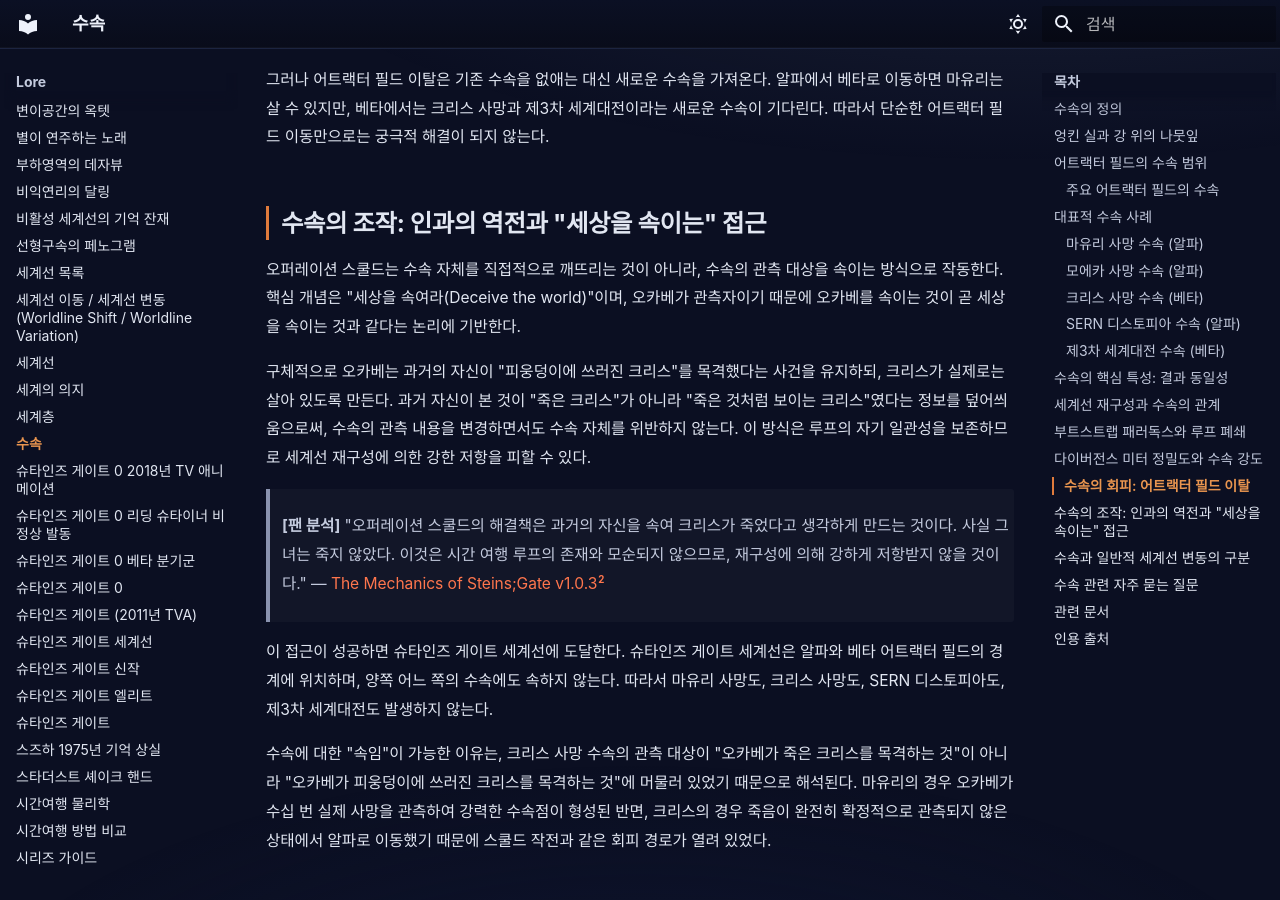
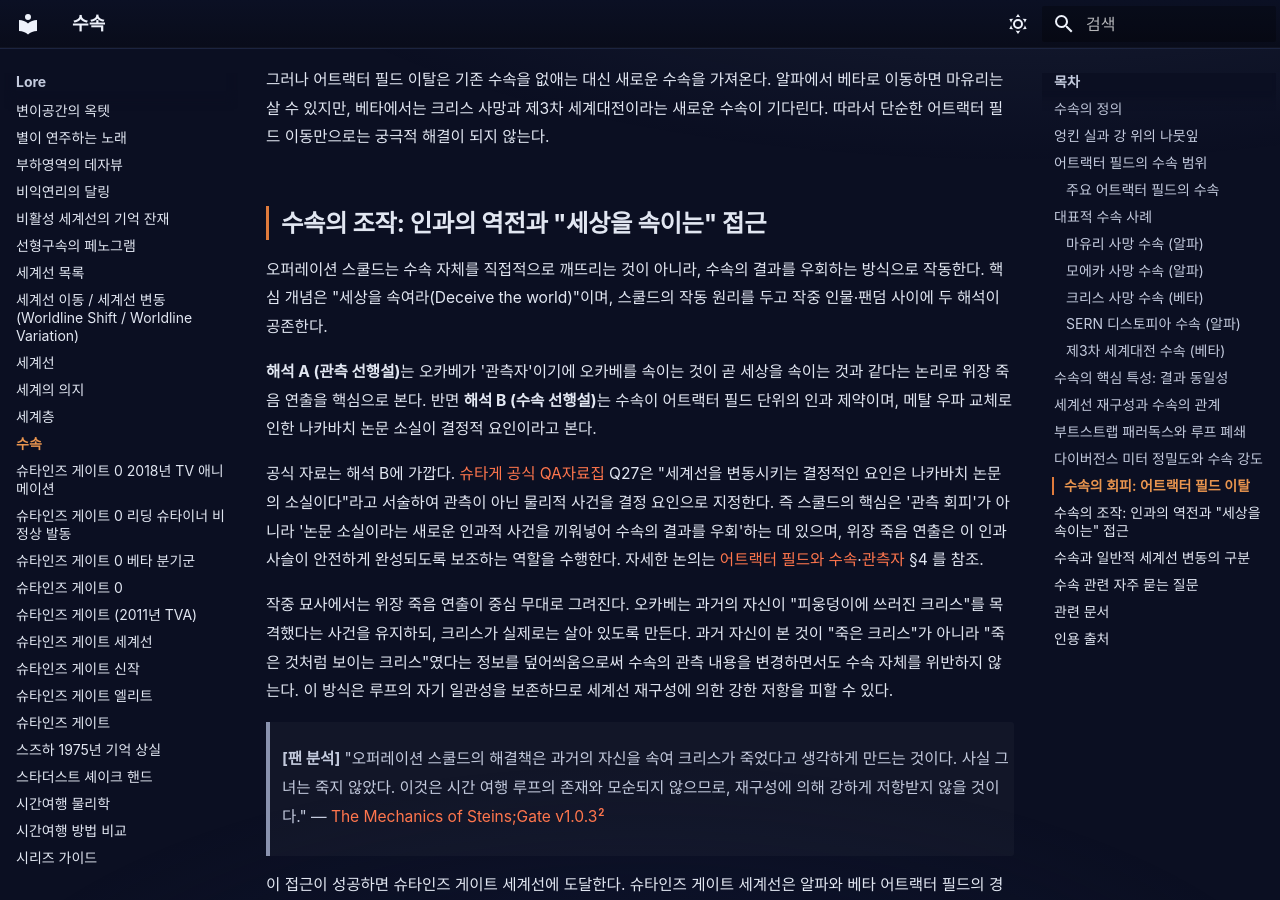
Before and after one commit to sgwiki/sgwiki.github.io, an MkDocs documentation site: the page built from wiki/lore/수속.md, in a window 1280 px wide and 900 px high, scrolled down 6801 px. Built offline with MkDocs 1.6.1 and Material for MkDocs 9.7.7, drawn with Linux system fonts in a browser that asks for light colours; some web fonts are replaced; some of the changed text lies outside the part shown.

Commit message:
fix(wiki): 수속 — P10 7b4d993d 패치 적용

```diff
--- a/wiki/lore/수속.md
+++ b/wiki/lore/수속.md
@@ -49,7 +49,7 @@ description: "수속(收束, convergence)은 슈타인즈 게이트 세계관에
 | 알파 (α) | SERN 디스토피아 완성 | 2036년 | 스즈하가 경험하는 완성형 SERN 지배 체제 |
 | 베타 (β) | 크리스 사망 | 2010년 7월 28일 | 베타 내에서 크리스가 사망. 수속 대상은 "피웅덩이에 쓰러진 크리스를 오카베가 목격하는 것" |
 | 베타 (β) | 제3차 세계대전 | 2015년 발발 | 나카바치 논문 유출로 인한 타임머신 경쟁과 전쟁. 2036년 종결 |
-| 슈타인즈 게이트 | 없음 | — | 알파와 베타 경계에 위치하며 양쪽 수속에서 자유로움 |
+| 슈타인즈 게이트 | 없음 | — | 알파·베타 어트랙터 필드 간 틈새에 위치한 별개 세계선. 어느 필드 수속에도 속하지 않음 |
 
 ## 대표적 수속 사례
 
@@ -148,9 +148,13 @@ description: "수속(收束, convergence)은 슈타인즈 게이트 세계관에
 
 ## 수속의 조작: 인과의 역전과 "세상을 속이는" 접근
 
-오퍼레이션 스쿨드는 수속 자체를 직접적으로 깨뜨리는 것이 아니라, 수속의 관측 대상을 속이는 방식으로 작동한다. 핵심 개념은 "세상을 속여라(Deceive the world)"이며, 오카베가 관측자이기 때문에 오카베를 속이는 것이 곧 세상을 속이는 것과 같다는 논리에 기반한다.
+오퍼레이션 스쿨드는 수속 자체를 직접적으로 깨뜨리는 것이 아니라, 수속의 결과를 우회하는 방식으로 작동한다. 핵심 개념은 "세상을 속여라(Deceive the world)"이며, 스쿨드의 작동 원리를 두고 작중 인물·팬덤 사이에 두 해석이 공존한다.
 
-구체적으로 오카베는 과거의 자신이 "피웅덩이에 쓰러진 크리스"를 목격했다는 사건을 유지하되, 크리스가 실제로는 살아 있도록 만든다. 과거 자신이 본 것이 "죽은 크리스"가 아니라 "죽은 것처럼 보이는 크리스"였다는 정보를 덮어씌움으로써, 수속의 관측 내용을 변경하면서도 수속 자체를 위반하지 않는다. 이 방식은 루프의 자기 일관성을 보존하므로 세계선 재구성에 의한 강한 저항을 피할 수 있다.
+**해석 A (관측 선행설)**는 오카베가 '관측자'이기에 오카베를 속이는 것이 곧 세상을 속이는 것과 같다는 논리로 위장 죽음 연출을 핵심으로 본다. 반면 **해석 B (수속 선행설)**는 수속이 어트랙터 필드 단위의 인과 제약이며, 메탈 우파 교체로 인한 나카바치 논문 소실이 결정적 요인이라고 본다.
+
+공식 자료는 해석 B에 가깝다. [슈타게 공식 QA자료집](../근거자료/공식/qa-자료집.md) Q27은 "세계선을 변동시키는 결정적인 요인은 나카바치 논문의 소실이다"라고 서술하여 관측이 아닌 물리적 사건을 결정 요인으로 지정한다. 즉 스쿨드의 핵심은 '관측 회피'가 아니라 '논문 소실이라는 새로운 인과적 사건을 끼워넣어 수속의 결과를 우회'하는 데 있으며, 위장 죽음 연출은 이 인과 사슬이 안전하게 완성되도록 보조하는 역할을 수행한다. 자세한 논의는 [어트랙터 필드와 수속](어트랙터-필드와-수속.md)·[관측자](관측자.md) §4 를 참조.
+
+작중 묘사에서는 위장 죽음 연출이 중심 무대로 그려진다. 오카베는 과거의 자신이 "피웅덩이에 쓰러진 크리스"를 목격했다는 사건을 유지하되, 크리스가 실제로는 살아 있도록 만든다. 과거 자신이 본 것이 "죽은 크리스"가 아니라 "죽은 것처럼 보이는 크리스"였다는 정보를 덮어씌움으로써 수속의 관측 내용을 변경하면서도 수속 자체를 위반하지 않는다. 이 방식은 루프의 자기 일관성을 보존하므로 세계선 재구성에 의한 강한 저항을 피할 수 있다.
 
 > **[팬 분석]** "오퍼레이션 스쿨드의 해결책은 과거의 자신을 속여 크리스가 죽었다고 생각하게 만드는 것이다. 사실 그녀는 죽지 않았다. 이것은 시간 여행 루프의 존재와 모순되지 않으므로, 재구성에 의해 강하게 저항받지 않을 것이다."
 > — [The Mechanics of Steins;Gate v1.0.3](../근거자료/비공식/mechanics-of-steins-gate/ch3.md)[^2]
```
Also changed, not shown: wiki/lore/오퍼레이션-스쿨드.md (+3 -1 lines), wiki/용어/세계선_재구축.md (+5 -1 lines).
